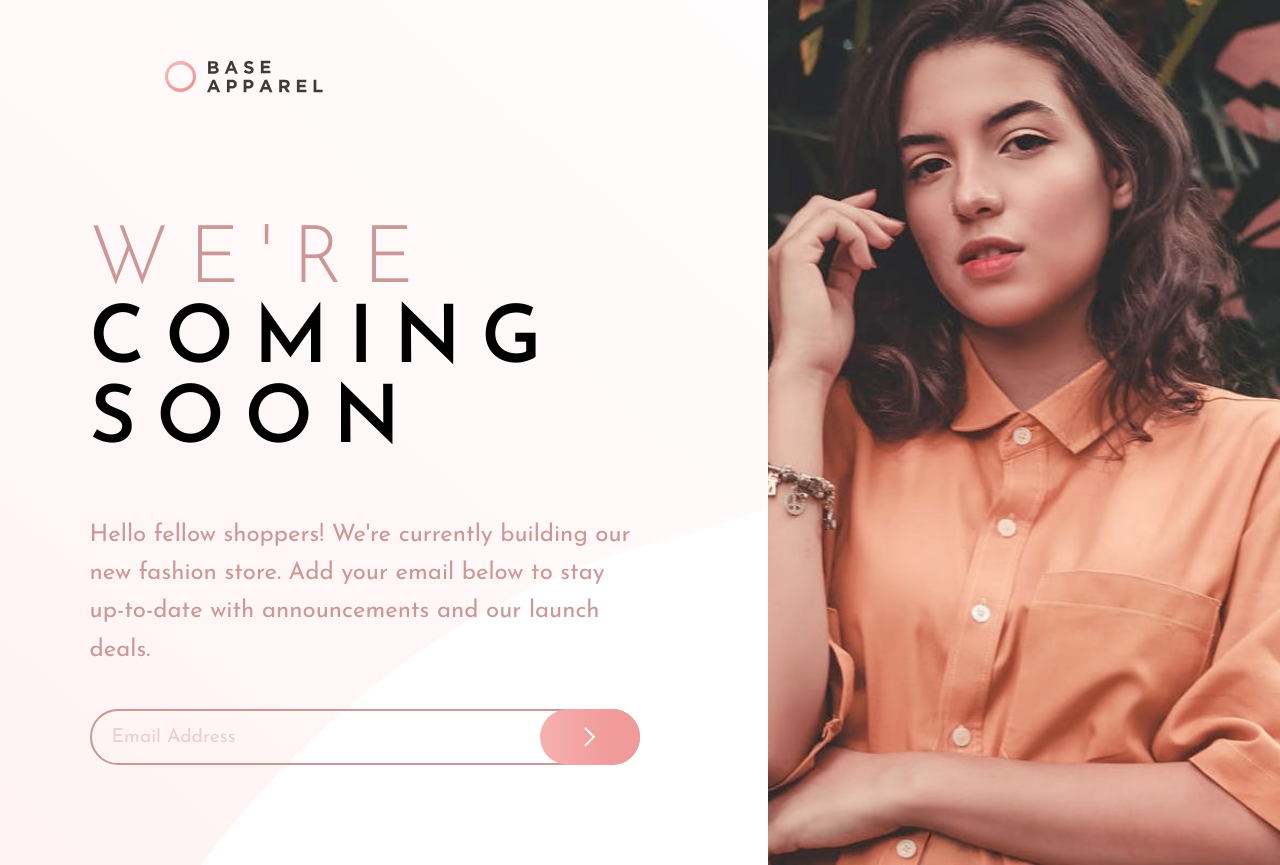
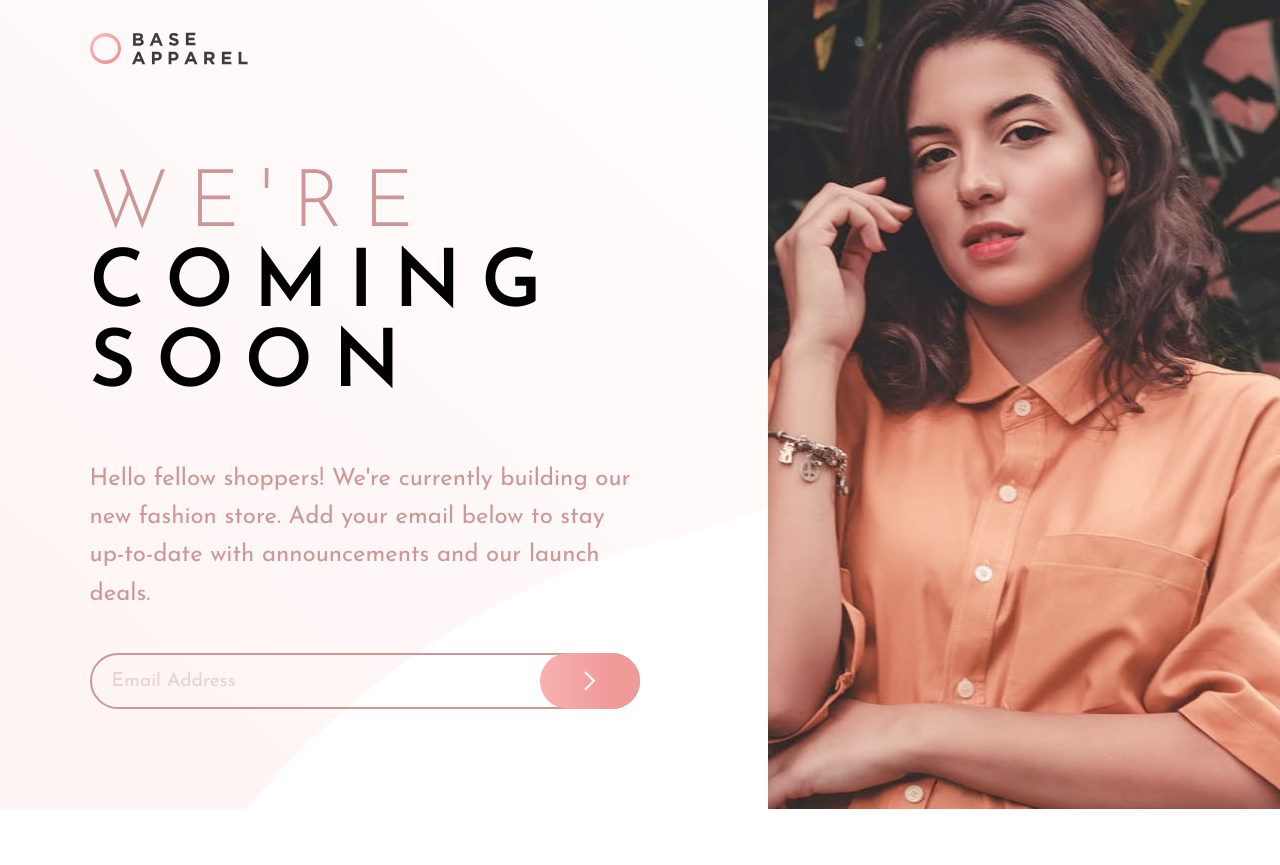
Before and after one commit to PiperAtDawn/base-apparel-coming-soon, a plain HTML site: page index.html in a window 1280 px wide. After the commit the page ends 809 px from the top, so only its background shows below. Drawn offline with Linux system fonts and the light colour scheme.

Commit message:
Fixed logo margin

```diff
--- a/styles/main.scss
+++ b/styles/main.scss
@@ -60,8 +60,7 @@ body {
         img {
             margin: 32px;
             @include desktop {
-                margin: 60px;
-                margin-left: 165px;
+                margin-left: 7vw;
             }
         }
     }
```
Also changed, not shown: styles/main.css, 1 other file.
